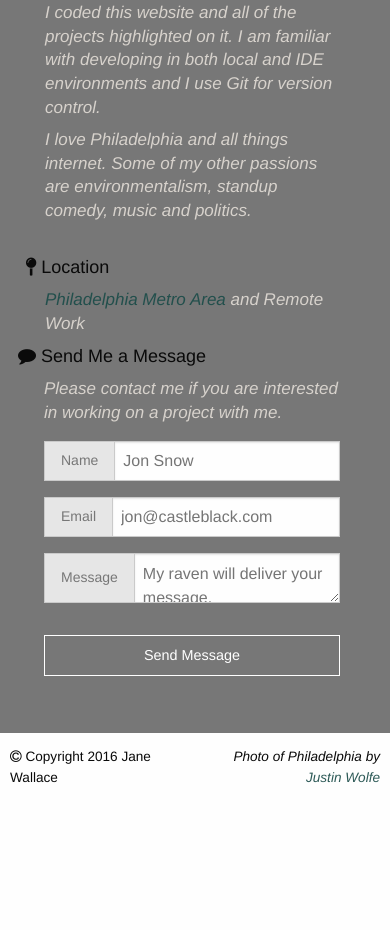
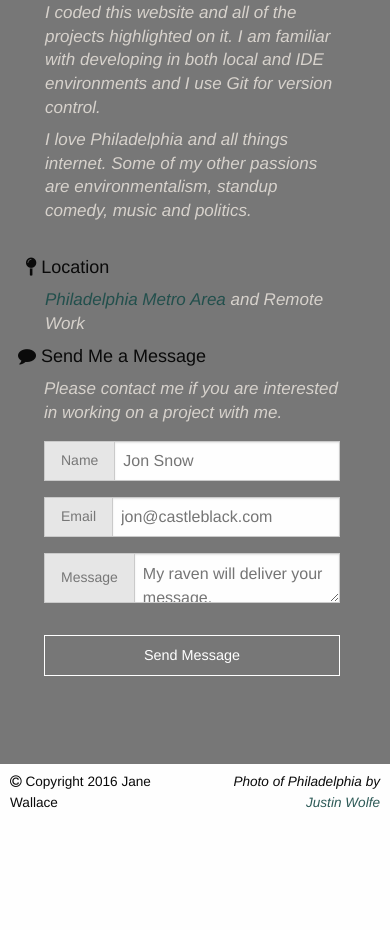
Before and after one commit to jane3wallace/portfolio-site, a plain HTML site: page index.html in a window 390 px wide. Shown: the part 4373-5303 px from the top of the page. After the commit the page ends 5203 px from the top, so only its background shows below. Drawn offline with nearby package versions, Linux system fonts and the light colour scheme.

Commit message:
fixed footer margin and padding for small and medium screens

```diff
--- a/stylesheets/style.css
+++ b/stylesheets/style.css
@@ -151,7 +151,7 @@
 	font-size: 0.85em;
 	margin: 0;
 	display: block;
-    padding-bottom: 9em;
+    padding-bottom: 0em;
 }
 
 .self-img {
@@ -299,7 +299,7 @@
 	}
 
 	#page-5.page {
-		height: 820px;
+		height: 851px;
 		/*padding-bottom: 5%;*/
 	}
 
@@ -310,7 +310,7 @@
 
 	.footer-container {
 		padding-top: 14%;
-		padding-bottom: 14%;
+		padding-bottom: 0%;
 	}
 
 	.footer-left-indent {
@@ -324,6 +324,11 @@
 
 	.footer-right-heading-indent {
 		padding-left: 8px;
+	}
+
+	.footer-end {
+		padding-top: 95px;
+		padding-bottom: 0em;
 	}
 
 	.copyright-margin {
@@ -386,7 +391,7 @@
 
 	.footer-container {
 		padding-top: 11%;
-		padding-bottom: 11%;
+		padding-bottom: 0%;
 	}
 
 	.footer-left-indent {
@@ -469,7 +474,7 @@
     	background-repeat: no-repeat;
     	background-position: center bottom;
 		z-index: 1;
-		padding-bottom: 3em;
+		padding-bottom: 11em;
     	margin-top: 6em;
     	max-width: 100vw;
 	}
```
